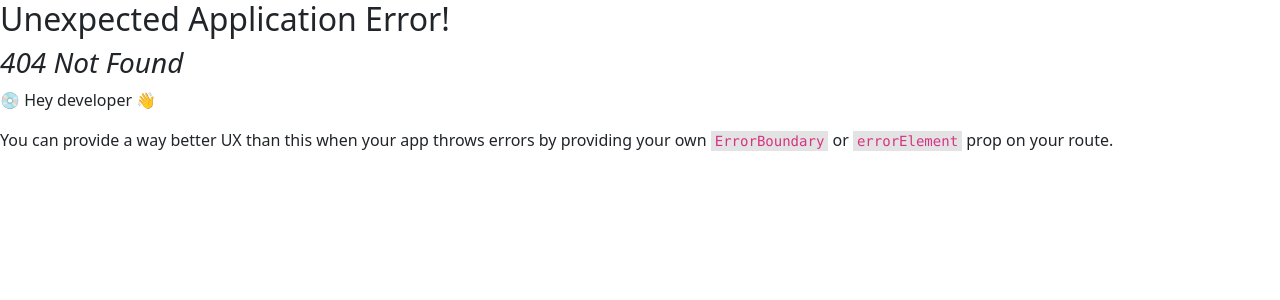
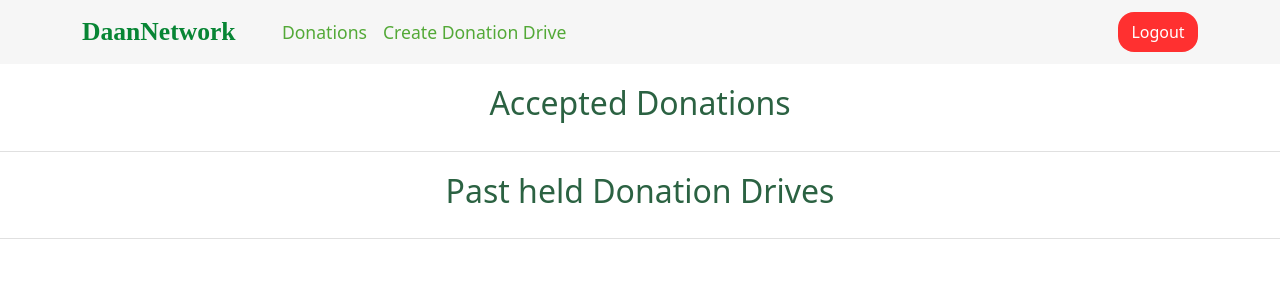
Before and after one commit to pavas23/DaanNetwork, a React (Create React App) app in the folder client/my-app/: page /ngo-history in a window 1280 px wide. Before the commit this address had no page. Shown: the top 300 px of the page. Built offline with nearby package versions, Linux system fonts and the light colour scheme.

Commit message:
ngo history started

```diff
--- /dev/null
+++ b/client/my-app/src/components/Ngo/NgoHistory.jsx
@@ -0,0 +1,20 @@
+import NgoNav from './NgoNav';
+import styles from '../../css/Ngo/NgoHistory.module.css';
+
+const NgoHistory = () => {
+    return (
+        <div>
+            <NgoNav />
+            <div>
+                <div className={styles.header1}>
+                    <h2>Accepted Donations</h2>
+                </div>
+                <div className={styles.header2}>
+                    <h2>Past held Donation Drives</h2>
+                </div>
+            </div>
+        </div>
+    );
+}
+
+export default NgoHistory;
--- /dev/null
+++ b/client/my-app/src/css/Ngo/NgoHistory.module.css
@@ -0,0 +1,15 @@
+.header1{
+    display: flex;
+    justify-content: center;
+    padding: 20px 0;
+    color: #2b6242;
+    border-bottom: 1px solid #e0e0e0;
+}
+
+.header2{
+    display: flex;
+    justify-content: center;
+    padding: 20px 0;
+    color: #2b6242;
+    border-bottom: 1px solid #e0e0e0;
+}
--- a/client/my-app/src/index.js
+++ b/client/my-app/src/index.js
@@ -17,6 +17,7 @@ import DonorPosts from "./components/Donor/DonorPosts";
 import DonorAcceptedPosts from "./components/Donor/DonorAcceptedPosts";
 import NGOLogin from "./components/Ngo/NgoLogin";
 import DonationDrive from "./components/Donor/DonationDrive";
+import NgoHistory from "./components/Ngo/NgoHistory";
 
 const router = createBrowserRouter(
   createRoutesFromElements(
@@ -31,6 +32,7 @@ const router = createBrowserRouter(
       <Route path="donor-posts" element={<DonorPosts />} />
       <Route path="donation-drive" element={<DonationDrive/>}/>
       <Route path="donor-accpted-posts" element={<DonorAcceptedPosts/>} />
+      <Route path="ngo-history" element={<NgoHistory/>} />
     </Route>,
   ),
 );
```
